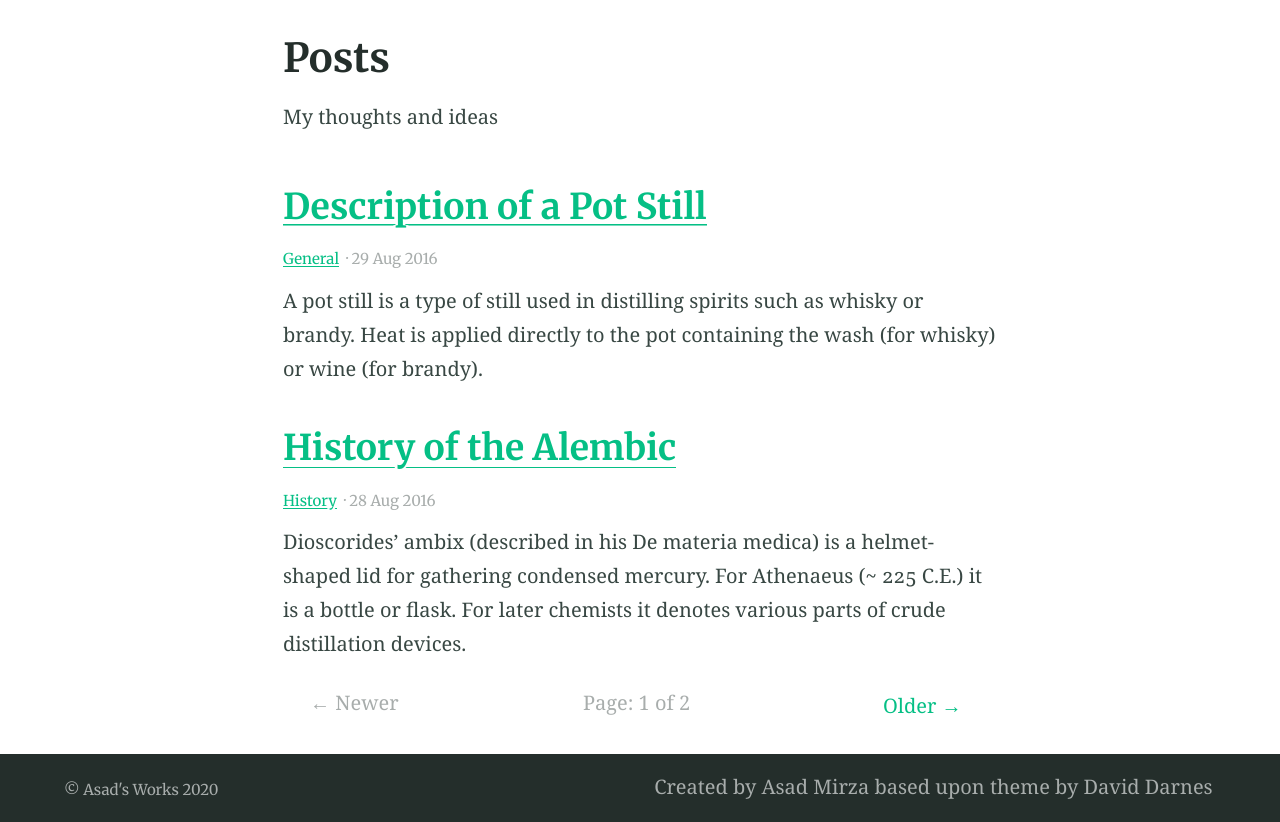
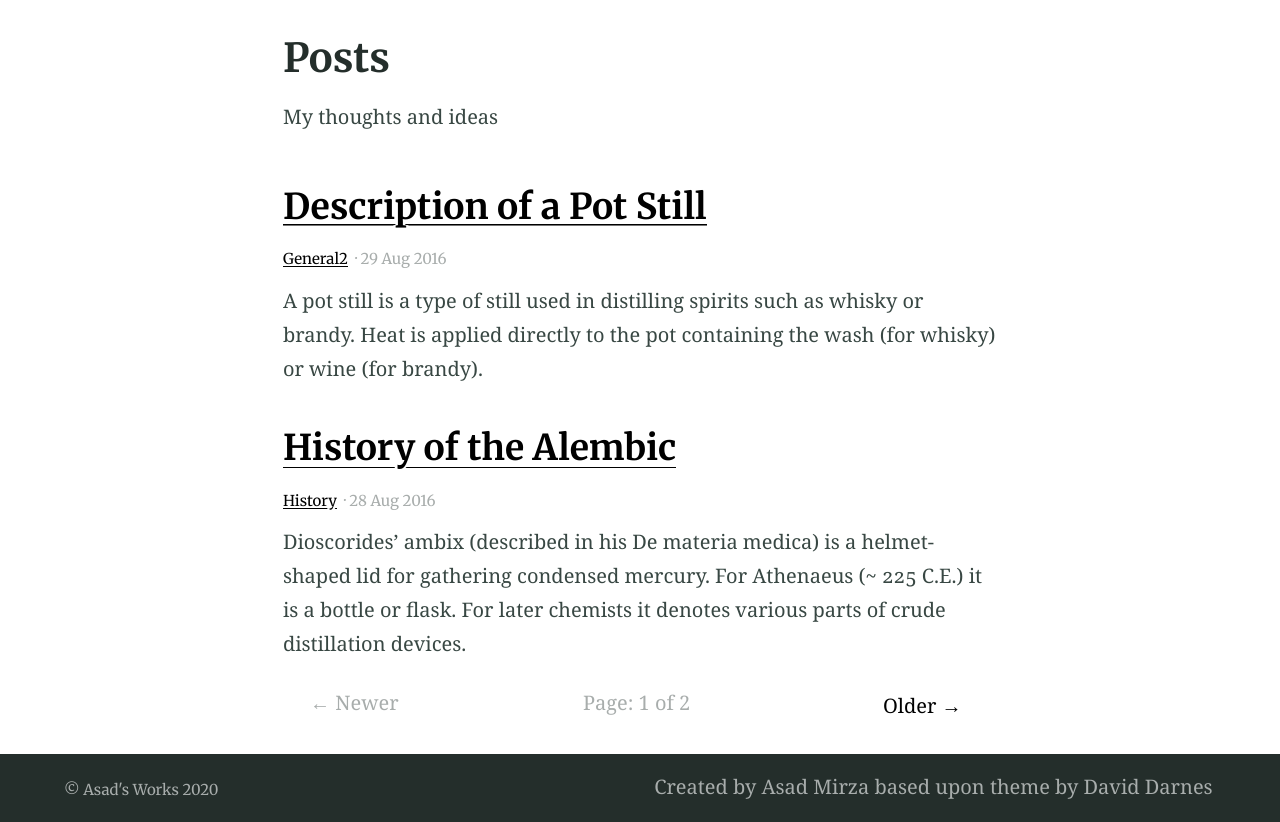
Before and after one commit to DThornz/Website, a Jekyll site: the page built from blog/index.html, in a window 1280 px wide, cut to the strip 428-1250 px from the top of the page. Built offline with Jekyll 4.4.1, drawn with Linux system fonts in a browser that asks for light colours; the list of posts is cut into pages by our own code.

Commit message:
Edited site colors and tested category adaptions

```diff
--- a/_posts/2016-08-29-example-post-three.md
+++ b/_posts/2016-08-29-example-post-three.md
@@ -1,7 +1,7 @@
 ---
 title: Description of a Pot Still
 categories:
-- General
+- General2
 excerpt: |
   A pot still is a type of still used in distilling spirits such as whisky or brandy. Heat is applied directly to the pot containing the wash (for whisky) or wine (for brandy).
 feature_text: |
--- a/_sass/_settings.scss
+++ b/_sass/_settings.scss
@@ -1,14 +1,14 @@
 // Background colours
 $backgroundColour: #ffffff !default;
 $codeBackgroundColour: #fafafa !default;
-$featureBackgroundColour: #f9fafa !default;
+$featureBackgroundColour: #ffffff  !default;
 $accentColour: #05bf85 !default;
 
 // Text colours
 $headingColour: #242e2b !default;
 $bodyColour: #384743 !default;
-$linkColour: #05bf85 !default;
-$hoverColour: #008000 !default;
+$linkColour: black !default;
+$hoverColour: darkblue!default;
 $focusColour: #fa407a !default;
 $captionColour: #a8adac !default;
 $white: #ffffff !default;
```
